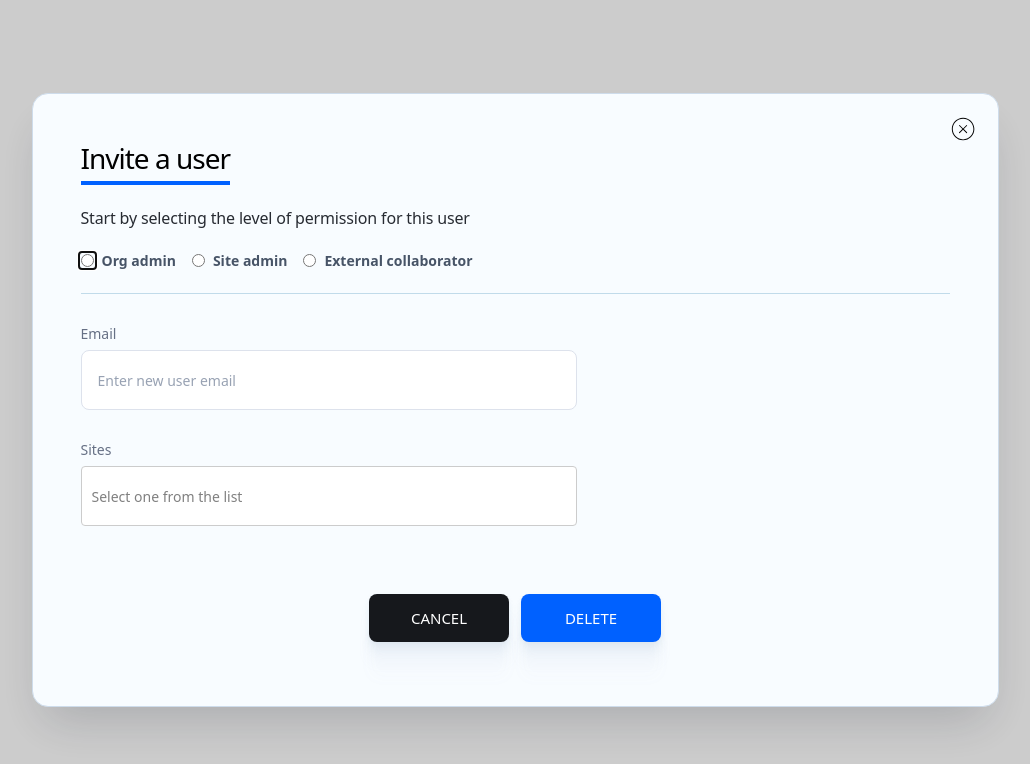
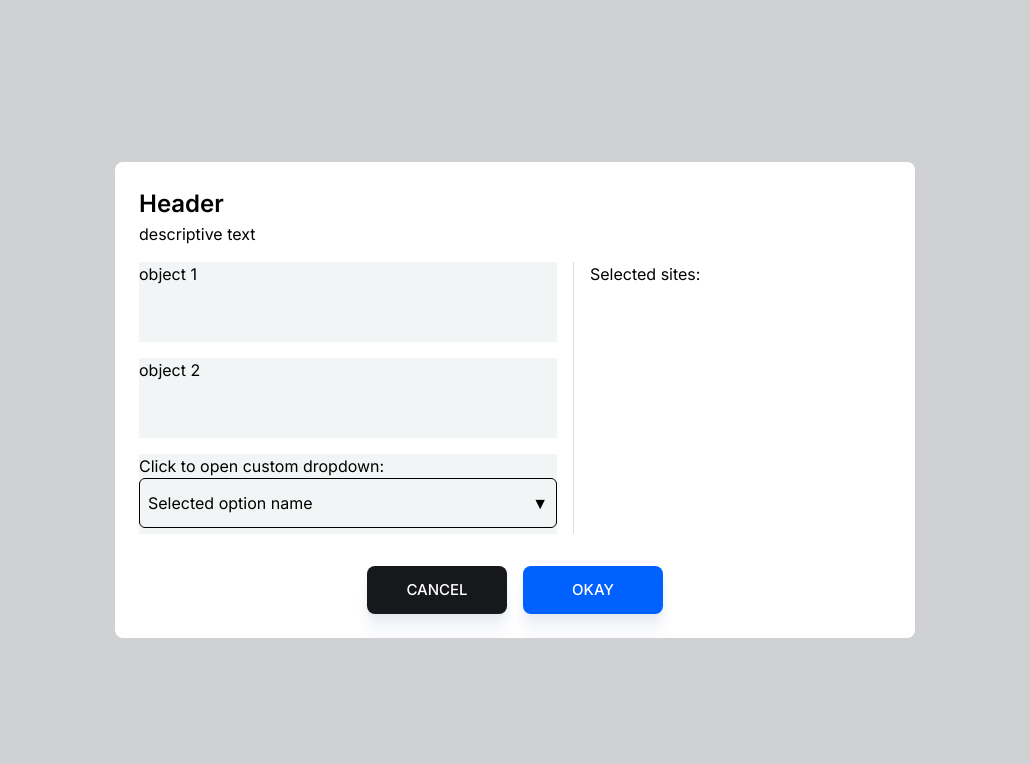
Before and after one commit to nphillips/240210-modal-dropdown-scroll, a Next.js app: page / in a window 1280 px wide. Shown: the top 764 px of the page, without its empty margins (125-1155 px from the left). Built offline with nearby package versions, Linux system fonts and the light colour scheme.

Commit message:
I made some changes to simplify it

```diff
--- a/src/app/page.tsx
+++ b/src/app/page.tsx
@@ -1,107 +1,135 @@
 'use client';
+import { useState, useRef, useEffect } from 'react';
 import Button from '@/components/Button';
-import Dropdown from '@/components/Dropdown';
-import Field from '@/components/Field';
-import Input from '@/components/Input';
-import Modal from '@/components/Modal';
-import Radio from '@/components/Radio';
-import RadioGroup from '@/components/RadioGroup';
-import React from 'react';
-import Select from 'react-select';
+import clsx from 'clsx';
 
-const options = [
-  { id: 'val0', value: 'val0', label: 'testsite5' },
-  { id: 'val0', value: 'val0', label: 'goofy testing site' },
-  { id: 'val0', value: 'val0', label: 'sitename-1791234098' },
-  { id: 'val0', value: 'val0', label: 'sitename1283343488' },
-  { id: 'val0', value: 'val0', label: 'Testing111' },
-  { id: 'val0', value: 'val0', label: 'TYLER TEST' },
-  { id: 'val0', value: 'val0', label: 'An Amazing Site' },
-  { id: 'val0', value: 'val0', label: 'test for kate' },
-  { id: 'val0', value: 'val0', label: 'Site With Sensor Mapping' },
-  { id: 'val0', value: 'val0', label: 'Testing1' },
-  { id: 'val0', value: 'val0', label: 'Yet Another Site' },
-  { id: 'val0', value: 'val0', label: 'Viras test site' },
-];
+export interface CustomDropdownProps {
+  scrollingContainerRef: React.RefObject<HTMLDivElement>;
+}
 
-const MyComponent = () => <Select options={options} />;
+export interface CustomDropdownOptionProps {
+  label: string;
+}
+export const CustomDropdownOption = ({ label }: CustomDropdownOptionProps) => {
+  return (
+    <label className="flex min-h-[40px] items-center border-t border-t-grey-100 px-2">
+      <input type="checkbox" name="checkboxes" className="mr-2" />
+      <div>{label}</div>
+    </label>
+  );
+};
 
-export default function Home() {
+export const CustomDropdown = ({
+  scrollingContainerRef,
+}: CustomDropdownProps) => {
+  const [isOpen, setIsOpen] = useState(false);
+  const dropdownRef = useRef<HTMLDivElement>(null);
+
+  const toggleDropdown = () => {
+    setIsOpen(!isOpen);
+
+    // Wait for the dropdown to open and then scroll
+    if (!isOpen) {
+      setTimeout(() => {
+        const menuBottomElement = document.getElementById('menu-bottom');
+        if (menuBottomElement && scrollingContainerRef.current) {
+          menuBottomElement.scrollIntoView({ behavior: 'smooth' });
+        }
+      }, 0);
+    }
+  };
+
+  // Close dropdown when clicking outside
+  useEffect(() => {
+    const handleClickOutside = (event: MouseEvent) => {
+      const target = event.target as Node;
+      if (dropdownRef.current && !dropdownRef.current.contains(target)) {
+        setIsOpen(false);
+      }
+    };
+    document.addEventListener('mousedown', handleClickOutside);
+    return () => document.removeEventListener('mousedown', handleClickOutside);
+  }, [dropdownRef]);
+
   return (
-    <div>
-      <Modal
-        innerStyle="" // I'd like to add conditional padding here
-        heading="Invite a user"
-        headingSize="h3"
-        description="Start by selecting the level of permission for this user"
-        open={true}
-        onClose={() => {}}
-        maxWidth="lg"
-        buttons={
-          <>
-            <Button size="medium" variant="secondary" label="Cancel" />
-            <Button size="medium" variant="primary" label="Delete" iconRight />
-          </>
-        }
+    <div className="relative" ref={dropdownRef}>
+      <div>
+        <label className="block">Click to open custom dropdown:</label>
+        <button
+          onClick={toggleDropdown}
+          className="w-full rounded-md border px-2 py-3 text-left"
+        >
+          Selected option name <span className="float-right">▼</span>
+        </button>
+      </div>
+      <div
+        className={clsx(
+          'absolute left-0 right-0 bg-white transition-all',
+          !isOpen && 'max-h-0 overflow-hidden',
+          isOpen && 'max-h-[320px] overflow-y-visible',
+        )}
       >
-        <>
-          <RadioGroup
-            name="permission"
-            value=""
-            onChange={() => {}}
-            direction="horizontal"
-            className="border-b border-b-[#C1DBEA] pb-6 leading-[1.25] [&_label]:text-[.875rem]"
-          >
-            <Radio
-              id="orgOption"
-              value="org-admin"
-              label="Org admin"
-              className="[&>span]:font-medium"
-              aria-selected="true"
-            />
-            <Radio id="siteOption" value="site-admin" label="Site admin" />
-            <Radio
-              id="externalOption"
-              value="site-external"
-              label="External collaborator"
-            />
-          </RadioGroup>
+        <div className="max-h-[320px] overflow-y-auto rounded-b-[0.375rem] rounded-t-[0] border-b border-l border-r border-[#98A2B3] shadow-com-dropdown-menu2 ">
+          <CustomDropdownOption label="Option 1" />
+          <CustomDropdownOption label="Option 2" />
+          <CustomDropdownOption label="Option 3" />
+          <CustomDropdownOption label="Option 4" />
+          <CustomDropdownOption label="Option 5" />
+          <CustomDropdownOption label="Option 6" />
+          <CustomDropdownOption label="Option 7" />
+          <CustomDropdownOption label="Option 8" />
+          <CustomDropdownOption label="Option 9" />
+          <CustomDropdownOption label="Option 10" />
+          <CustomDropdownOption label="Option 11" />
+          <CustomDropdownOption label="Option 12" />
+          <CustomDropdownOption label="Option 13" />
+          <CustomDropdownOption label="Option 14" />
+          <CustomDropdownOption label="Option 15" />
+          <CustomDropdownOption label="Option 16" />
+          <CustomDropdownOption label="Option 17" />
+          <CustomDropdownOption label="Option 18" />
+          <CustomDropdownOption label="Option 19" />
+          <CustomDropdownOption label="Option 20" />
+        </div>
+        <div className=" bottom-0 h-[40px]" id="menu-bottom"></div>
+      </div>
+    </div>
+  );
+};
 
-          <div className="mt-8 flex min-w-0 ">
-            <div className="flex min-w-0 flex-[1_1_500px] flex-col gap-y-8 pb-5">
-              <Field htmlFor="inviteEmail" label="Email">
-                <form noValidate>
-                  <Input
-                    id="inviteEmail"
-                    value=""
-                    inputSize="large"
-                    name="inviteEmail"
-                    placeholder="Enter new user email"
-                    required
-                    type="text"
-                    classes="w-full"
-                  />
-                </form>
-              </Field>
+export default function Page2() {
+  const scrollingContainerRef = useRef(null); // Add this line
 
-              <Field htmlFor="sites" label="Sites">
-                <form noValidate>
-                  <Dropdown
-                    options={options}
-                    placeholder="Select one from the list"
-                    inputId="example0294"
-                    handleSelection={() => {}}
-                    size="large"
-                    isMulti
-                    menuLayoutEffect={true}
-                  />
-                </form>
-              </Field>
+  return (
+    <div className="fixed inset-0 flex flex-col items-center justify-center bg-black/20">
+      <div
+        ref={scrollingContainerRef}
+        className="scrolling-container w-[800px] overflow-y-scroll scroll-smooth rounded-lg bg-white"
+      >
+        <div className="p-6">
+          <div className="mb-4">
+            <h2 className="text-[24px] font-semibold">Header</h2>
+            <div>descriptive text</div>
+          </div>
+          <div className="flex ">
+            <div className="flex flex-[1_1_400px] flex-col gap-y-4">
+              <div className="h-[80px] bg-grey-50">object 1</div>
+              <div className="h-[80px] bg-grey-50">object 2</div>
+              <div className="relative min-h-[80px]  bg-grey-50">
+                <CustomDropdown scrollingContainerRef={scrollingContainerRef} />
+              </div>
             </div>
-            <div className="flex w-full min-w-0 flex-[1_1_375px] flex-col"></div>
+
+            <div className="ml-4 flex-[1_1_300px] border-l border-l-grey-100 pl-4">
+              Selected sites:
+            </div>
           </div>
-        </>
-      </Modal>
+          <div className="mt-8 flex justify-center gap-x-4">
+            <Button variant="secondary" label="Cancel" className="w-[140px]" />
+            <Button variant="primary" label="Okay" className="w-[140px]" />
+          </div>
+        </div>
+      </div>
     </div>
   );
 }
--- a/src/app/page2/page.tsx
+++ /dev/null
@@ -1,120 +0,0 @@
-'use client';
-import { useState, useRef, useEffect } from 'react';
-import Button from '@/components/Button';
-import clsx from 'clsx';
-
-export interface CustomDropdownProps {
-  scrollingContainerRef: React.RefObject<HTMLDivElement>;
-}
-
-export interface CustomDropdownOptionProps {
-  label: string;
-}
-export const CustomDropdownOption = ({ label }: CustomDropdownOptionProps) => {
-  return (
-    <label className="flex min-h-[40px] items-center border px-2">
-      <input type="checkbox" name="checkboxes" className="mr-2" />
-      <div>{label}</div>
-    </label>
-  );
-};
-
-export const CustomDropdown = ({
-  scrollingContainerRef,
-}: CustomDropdownProps) => {
-  const [isOpen, setIsOpen] = useState(false);
-  const dropdownRef = useRef(null);
-
-  const toggleDropdown = () => {
-    setIsOpen(!isOpen);
-
-    // Wait for the dropdown to open and then scroll
-    if (!isOpen) {
-      setTimeout(() => {
-        const menuBottomElement = document.getElementById('menu-bottom');
-        if (menuBottomElement && scrollingContainerRef.current) {
-          menuBottomElement.scrollIntoView({ behavior: 'smooth' });
-        }
-      }, 0);
-    }
-  };
-
-  // Close dropdown when clicking outside
-  useEffect(() => {
-    const handleClickOutside = (event) => {
-      if (dropdownRef.current && !dropdownRef.current.contains(event.target)) {
-        setIsOpen(false);
-      }
-    };
-    document.addEventListener('mousedown', handleClickOutside);
-    return () => document.removeEventListener('mousedown', handleClickOutside);
-  }, [dropdownRef]);
-
-  return (
-    <div className="relative" ref={dropdownRef}>
-      <div>
-        <label className="block">Click to open custom dropdown:</label>
-        <button
-          onClick={toggleDropdown}
-          className="w-full rounded-md border px-2 py-3 text-left"
-        >
-          Selected option name <span className="float-right">▼</span>
-        </button>
-      </div>
-      <div
-        className={clsx(
-          'absolute left-0 right-0 bg-white transition-all',
-          !isOpen && 'max-h-0 overflow-hidden',
-          isOpen && 'max-h-[320px] overflow-y-visible',
-        )}
-      >
-        <CustomDropdownOption label="Option 1" />
-        <CustomDropdownOption label="Option 2" />
-        <CustomDropdownOption label="Option 3" />
-        <CustomDropdownOption label="Option 4" />
-        <CustomDropdownOption label="Option 5" />
-        <CustomDropdownOption label="Option 6" />
-        <CustomDropdownOption label="Option 7" />
-        <CustomDropdownOption label="Option 8" />
-        <div className="h-[40px]" id="menu-bottom"></div>
-      </div>
-    </div>
-  );
-};
-
-export default function Page2() {
-  const scrollingContainerRef = useRef(null); // Add this line
-
-  return (
-    <div className="fixed inset-0 flex flex-col items-center justify-center bg-black/20">
-      <div
-        ref={scrollingContainerRef}
-        className="scrolling-container w-[800px] overflow-y-scroll scroll-smooth rounded-lg bg-white"
-      >
-        <div className="p-6">
-          <div className="mb-4">
-            <h2 className="text-[24px] font-semibold">Header</h2>
-            <div>descriptive text</div>
-          </div>
-          <div className="flex ">
-            <div className="flex flex-[1_1_400px] flex-col gap-y-4">
-              <div className="h-[80px] bg-grey-50">object 1</div>
-              <div className="h-[80px] bg-grey-50">object 2</div>
-              <div className="min-h-[80px]  bg-grey-50">
-                <CustomDropdown scrollingContainerRef={scrollingContainerRef} />
-              </div>
-            </div>
-
-            <div className="ml-4 flex-[1_1_300px] border-l border-l-grey-100 pl-4">
-              Selected sites:
-            </div>
-          </div>
-          <div className="mt-8 flex justify-center gap-x-4">
-            <Button variant="secondary" label="Cancel" className="w-[140px]" />
-            <Button variant="primary" label="Okay" className="w-[140px]" />
-          </div>
-        </div>
-      </div>
-    </div>
-  );
-}
```
